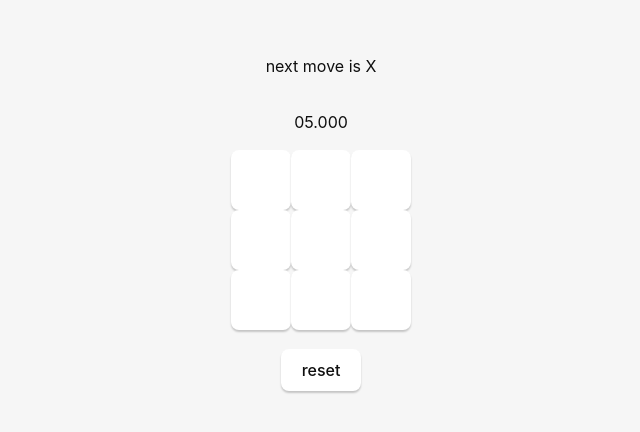
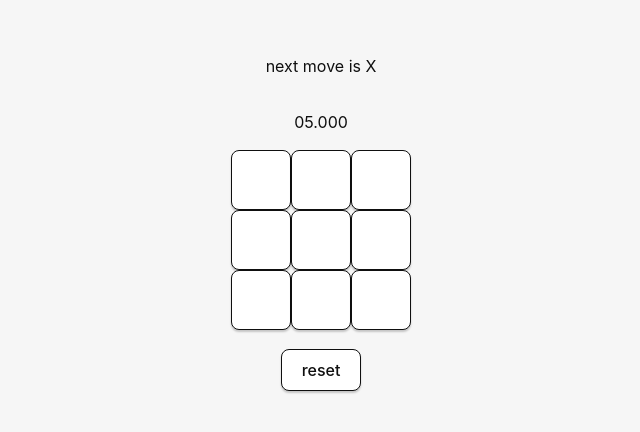
Before and after one commit to innermond/tictactoe, a React (Vite) app: page / in a window 1280 px wide. Shown: the part 184-616 px from the top of the page, without its empty margins (319-959 px from the left). Built offline with nearby package versions, Linux system fonts and the light colour scheme.

Commit message:
refactor: ui looking betterw

```diff
--- a/src/App.css
+++ b/src/App.css
@@ -24,17 +24,20 @@
 .row {
     margin-bottom: 1.2em;
   }
+.row button {
+  float: left;
+}
+.row button:nth-child(4), .row button:nth-child(7) {
+  clear: left;
+}
+
 .winner {
     font-weight: 600;
     text-transform: uppercase;
 }
 .square {
-  float: left;
   width: 60px;
   height: 60px;
-}
-.square:nth-child(4), .square:nth-child(7) {
-  clear: left;
 }
 .square.won {
   background: #444;
@@ -42,7 +45,7 @@
 
 button {
   border-radius: 8px;
-  border: 1px solid transparent;
+  border: 1px solid #0f0f0f;
   padding: 0.6em 1.2em;
   font-size: 1em;
   font-weight: 500;
```
